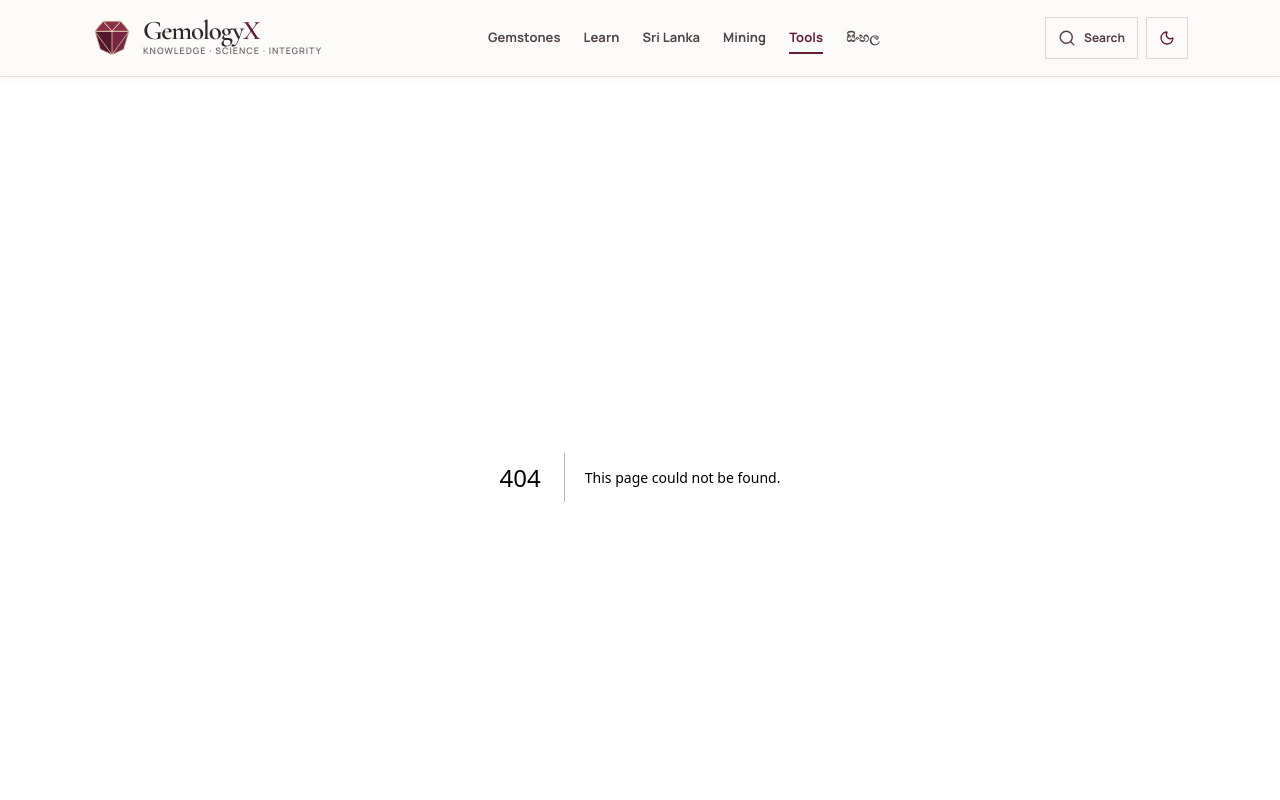
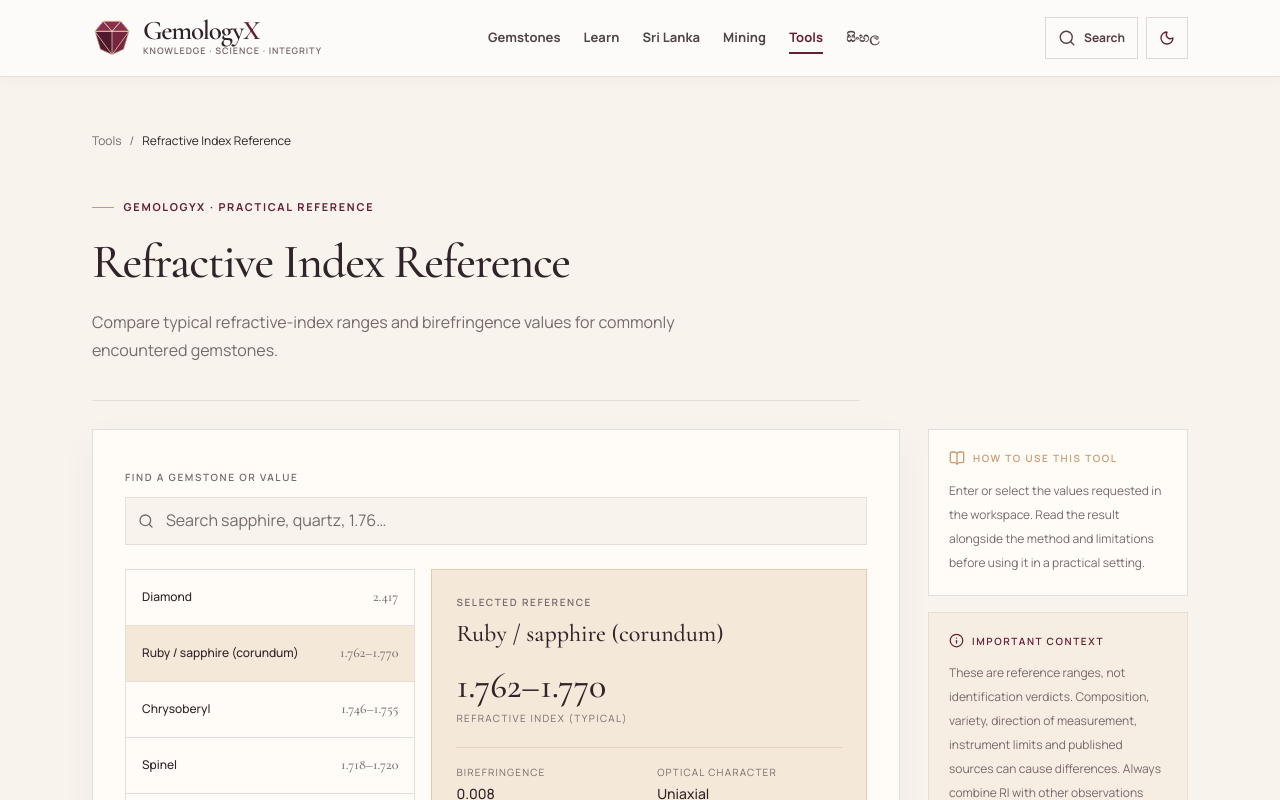
Before and after one commit to LinukaBandara/GemologyX, a Next.js app: page /tools/refractive-index in a window 1280 px wide. Before the commit this address had no page. Shown: the top 800 px of the page. Built offline with nearby package versions, Linux system fonts and the light colour scheme.

Commit message:
Add gemstone refractive index reference route

```diff
--- /dev/null
+++ b/src/app/tools/refractive-index/page.tsx
@@ -0,0 +1,12 @@
+import type { Metadata } from "next";
+import RefractiveIndexTool from "@/components/tools/refractive-index-tool";
+
+export const metadata: Metadata = {
+  title: "Gemstone Refractive Index Reference",
+  description: "Search typical refractive-index ranges, birefringence and optical character for common gemstones.",
+  alternates: { canonical: "/tools/refractive-index" },
+};
+
+export default function RefractiveIndexPage() {
+  return <RefractiveIndexTool />;
+}
```
